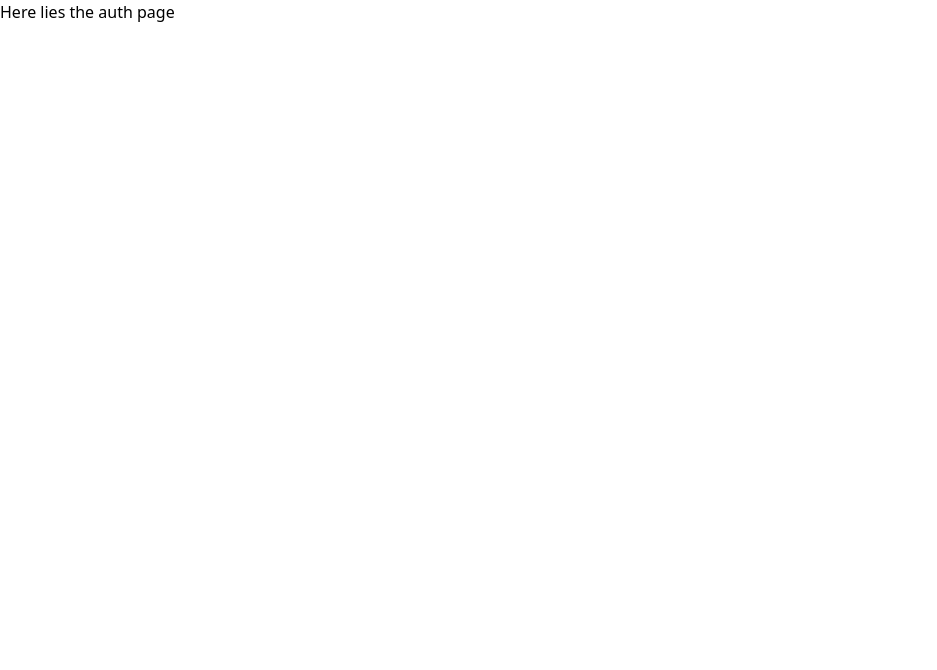
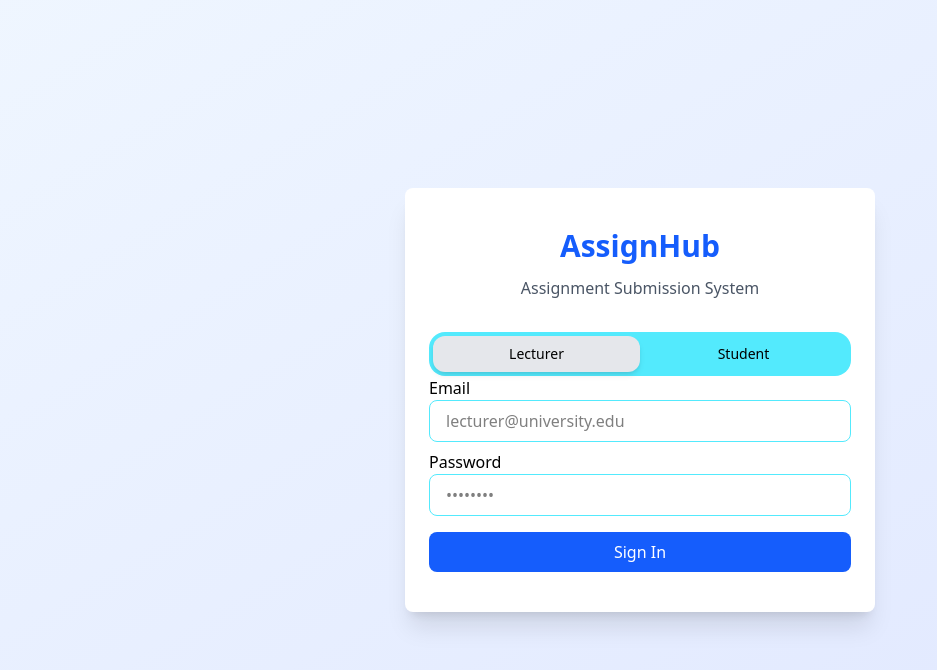
Before and after one commit to TaslimYusuf2210/assignHub, a Next.js app: page /auth in a window 1280 px wide. Shown: the top 670 px of the page, without its empty margins (0-937 px from the left). Built offline with nearby package versions, Linux system fonts and the light colour scheme.

Commit message:
auth page

```diff
--- a/app/auth/page.js
+++ b/app/auth/page.js
@@ -1,7 +1,27 @@
+"use client"
+
+import ToggleAuth from "@/components/toggleAuth";
+import { useState } from "react";
+import LecturerAuthForm from "@/components/lecturerAuthForm";
+import StudentAuthForm from "@/components/studentAuthForm";
+
 function AuthenticationPage() {
+        const [role, setRole] = useState("Lecturer")
     return (
-        <div>
-            Here lies the auth page
+        <div className="w-full h-screen flex justify-center items-center">
+            <div className="rounded-lg w-[470px] shadow-xl bg-white px-6 py-10 w- text-center">
+                <header className="text-3xl font-bold text-blue-600">AssignHub</header>
+                <p className="text-gray-600 mt-3 mb-8 font-medium">Assignment Submission System</p>
+                <ToggleAuth
+                currentTab={(tab) => setRole(tab)}
+                />
+                {role === "Lecturer" ? (
+                    <LecturerAuthForm/>
+                ) : (
+                    <StudentAuthForm/>
+                )
+                }
+            </div>
         </div>
      );
 }
--- a/app/globals.css
+++ b/app/globals.css
@@ -1,18 +1 @@
 @import "tailwindcss";
-
-:root {
-}
-
-@theme inline {
-  --color-background: var(--background);
-  --color-foreground: var(--foreground);
-  --font-sans: var(--font-geist-sans);
-  --font-mono: var(--font-geist-mono);
-}
-
-@media (prefers-color-scheme: dark) {
-  :root {
-    --background: #0a0a0a;
-    --foreground: #ededed;
-  }
-}
--- a/app/layout.js
+++ b/app/layout.js
@@ -4,7 +4,7 @@ export default function RootLayout({ children }) {
   return (
     <html lang="en">
       <body
-        className={``}
+        className={`bg-gradient-to-br from-blue-50 to-indigo-100`}
       >
         {children}
       </body>
--- /dev/null
+++ b/components/lecturerAuthForm.js
@@ -0,0 +1,62 @@
+"use client"
+import { useForm } from "react-hook-form";
+import * as yup from "yup";
+import { yupResolver } from "@hookform/resolvers/yup";
+
+
+function LecturerAuthForm() {
+    const schema = yup.object().shape({
+    email: yup
+        .string()
+        .email("Invalid email format")
+        .required("Please enter your email"),
+    password: yup.string().required("Password is required"),
+    });
+
+    const {
+    register,
+    handleSubmit,
+    formState: { errors },
+    } = useForm({
+        resolver: yupResolver(schema),
+    });
+
+    const onSubmit = async (data) => {
+    console.log("Form data:", data);
+    };
+    return (
+        <div>
+            <form onSubmit={handleSubmit(onSubmit)} className="w-full text-left space-y-2">
+                <div className="flex flex-col">
+                    <label className="font-medium">Email</label>
+                    <input
+                    {...register("email")}
+                    placeholder="lecturer@university.edu"
+                    type="email"
+                    className="px-4 py-2 border border-cyan-300 rounded-lg"/>
+                    {errors.email && (
+                    <p className="text-sm text-red-500 font-light">
+                        {errors.email.message}
+                    </p>
+                    )}
+                </div>
+                <div className="flex flex-col">
+                    <label className="font-medium">Password</label>
+                    <input
+                    {...register("password")}
+                    placeholder="••••••••"
+                    type="password"
+                    className="px-4 py-2 border border-cyan-300 rounded-lg"/>
+                    {errors.password && (
+                    <p className="text-sm text-red-500 font-light">
+                        {errors.password.message}
+                    </p>
+                    )}
+                </div>
+                <button type="submit" className="py-2 w-full hover:bg-blue-500 bg-blue-600 font-medium text-white rounded-lg mt-2">Sign In</button>
+            </form>
+        </div>
+     );
+}
+
+export default LecturerAuthForm;
--- /dev/null
+++ b/components/studentAuthForm.js
@@ -0,0 +1,60 @@
+import { useForm } from "react-hook-form";
+import * as yup from "yup";
+import { yupResolver } from "@hookform/resolvers/yup";
+
+function StudentAuthForm() {
+    const schema = yup.object().shape({
+        email: yup
+            .string()
+            .email("Invalid email format")
+            .required("Please enter your email"),
+        password: yup.string().required("Password is required"),
+        });
+
+        const {
+        register,
+        handleSubmit,
+        formState: { errors },
+        } = useForm({
+            resolver: yupResolver(schema),
+        });
+
+        const onSubmit = async (data) => {
+        console.log("Form data:", data);
+        };
+    return (
+        <div className="w-full">
+            <form onSubmit={handleSubmit(onSubmit)} className="w-full text-left space-y-2">
+                <div className="flex flex-col">
+                    <label className="font-medium">Email</label>
+                    <input
+                    {...register("email")}
+                    placeholder="student@university.edu"
+                    type="email"
+                    className="px-4 py-2 border border-cyan-300 rounded-lg"/>
+                    {errors.email && (
+                    <p className="text-sm text-red-500 font-light">
+                        {errors.email.message}
+                    </p>
+                    )}
+                </div>
+                <div className="flex flex-col">
+                    <label className="font-medium">Password</label>
+                    <input
+                    {...register("password")}
+                    placeholder="••••••••"
+                    type="password"
+                    className="px-4 py-2 border border-cyan-300 rounded-lg"/>
+                    {errors.password && (
+                    <p className="text-sm text-red-500 font-light">
+                        {errors.password.message}
+                    </p>
+                    )}
+                </div>
+                <button type="submit" className="py-2 hover:bg-blue-500 w-full bg-blue-600 font-medium text-white rounded-lg mt-2">Sign In</button>
+            </form>
+        </div>
+     );
+}
+
+export default StudentAuthForm;
--- /dev/null
+++ b/components/toggleAuth.js
@@ -0,0 +1,29 @@
+"use client"
+
+import { useState } from "react";
+
+function ToggleAuth({currentTab}) {
+    const [activeTab, setActiveTab] = useState('Lecturer')
+    const tabs = ["Lecturer", "Student"]
+    function handleToggle(tab) {
+        setActiveTab(tab)
+        currentTab(tab)
+    }
+    return (
+        <div className="bg-cyan-300 rounded-2xl flex p-1 w-full">
+            {tabs.map((tab) => (
+                <button
+                key={tab}
+                onClick={() => handleToggle(tab)}
+                className={`w-full py-2 rounded-xl text-sm font-medium transition-colors
+                ${activeTab === tab ? "bg-gray-200 shadow-md" : ""}`}
+                >
+                    {tab}
+                </button>
+
+            ))}
+        </div>
+     );
+}
+
+export default ToggleAuth;
--- a/package.json
+++ b/package.json
@@ -8,9 +8,12 @@
     "start": "next start"
   },
   "dependencies": {
+    "@hookform/resolvers": "^5.2.2",
+    "next": "15.5.6",
     "react": "19.1.0",
     "react-dom": "19.1.0",
-    "next": "15.5.6"
+    "react-hook-form": "^7.65.0",
+    "yup": "^1.7.1"
   },
   "devDependencies": {
     "@tailwindcss/postcss": "^4",
```
Also changed, not shown: 1 other file (tests, documents, lock files or other folders).
